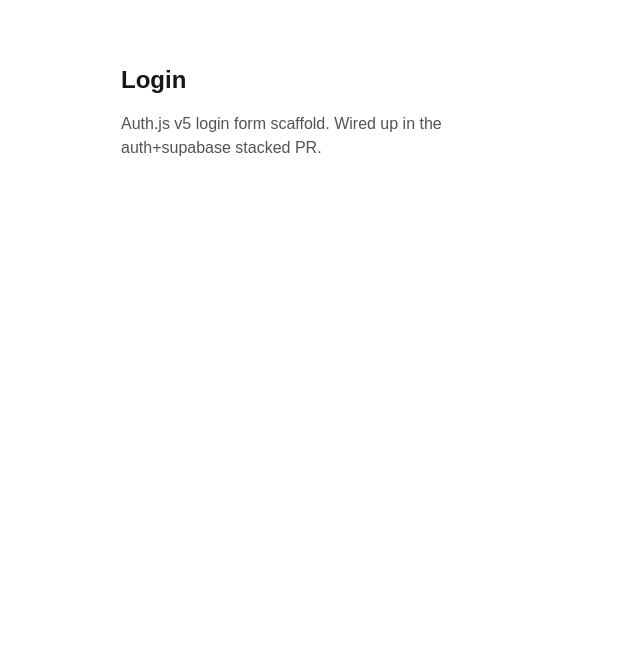
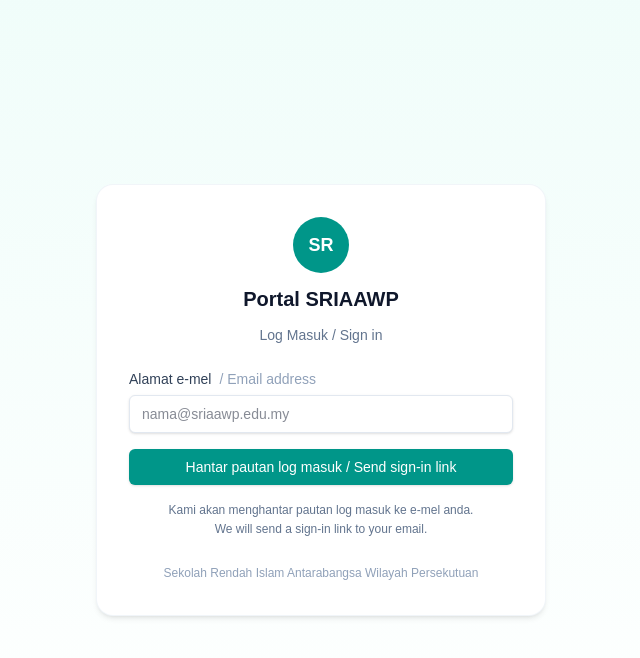
Before and after one commit to Arif-Sofi/sriaawp-portal, a Next.js app: page /login in a window 1280 px wide. Shown: the top 658 px of the page, without its empty margins (319-959 px from the left). Built offline with nearby package versions, Linux system fonts and the light colour scheme; no server answers.

Commit message:
feat(ui): bilingual /login page with magic-link Server Action

```diff
--- /dev/null
+++ b/src/app/(auth)/login/login-form.tsx
@@ -0,0 +1,54 @@
+"use client";
+
+import { useFormStatus } from "react-dom";
+
+interface LoginFormProps {
+  action: (formData: FormData) => Promise<void>;
+  errorCode?: string;
+}
+
+export function LoginForm({ action, errorCode }: LoginFormProps) {
+  return (
+    <form action={action} className="flex flex-col gap-4">
+      <label className="flex flex-col gap-1.5 text-sm">
+        <span className="font-medium text-slate-700">
+          Alamat e-mel
+          <span className="ml-2 font-normal text-slate-400">/ Email address</span>
+        </span>
+        <input
+          type="email"
+          name="email"
+          required
+          autoComplete="email"
+          placeholder="nama@sriaawp.edu.my"
+          className="rounded-md border border-slate-200 bg-white px-3 py-2 text-sm text-slate-900 shadow-sm outline-none focus:border-teal-500 focus:ring-2 focus:ring-teal-200"
+        />
+      </label>
+      {errorCode ? (
+        <p className="rounded-md bg-amber-50 px-3 py-2 text-xs text-amber-800">
+          Pautan log masuk gagal dihantar. Cuba sekali lagi. / Sign-in link could not be sent.
+          Please try again. <span className="font-mono text-amber-600">({errorCode})</span>
+        </p>
+      ) : null}
+      <SubmitButton />
+      <p className="text-center text-xs leading-relaxed text-slate-500">
+        Kami akan menghantar pautan log masuk ke e-mel anda.
+        <br />
+        We will send a sign-in link to your email.
+      </p>
+    </form>
+  );
+}
+
+function SubmitButton() {
+  const { pending } = useFormStatus();
+  return (
+    <button
+      type="submit"
+      disabled={pending}
+      className="rounded-md bg-teal-600 px-4 py-2 text-sm font-medium text-white shadow-sm transition hover:bg-teal-700 focus:outline-none focus:ring-2 focus:ring-teal-300 disabled:cursor-not-allowed disabled:bg-teal-400"
+    >
+      {pending ? "Menghantar… / Sending…" : "Hantar pautan log masuk / Send sign-in link"}
+    </button>
+  );
+}
--- a/src/app/(auth)/login/page.tsx
+++ b/src/app/(auth)/login/page.tsx
@@ -1,10 +1,41 @@
-export default function LoginPage() {
+import { signIn } from "@/lib/auth";
+
+import { LoginForm } from "./login-form";
+
+interface LoginPageProps {
+  searchParams: Promise<{ callbackUrl?: string; error?: string }>;
+}
+
+export default async function LoginPage({ searchParams }: LoginPageProps) {
+  const params = await searchParams;
+  const callbackUrl = params.callbackUrl ?? "/";
+  const errorCode = params.error;
+
+  async function sendMagicLink(formData: FormData) {
+    "use server";
+    const email = String(formData.get("email") ?? "").trim();
+    if (!email) return;
+    await signIn("resend", { email, redirectTo: callbackUrl });
+  }
+
   return (
-    <main className="mx-auto max-w-md px-6 py-16">
-      <h1 className="text-2xl font-semibold">Login</h1>
-      <p className="mt-4 text-zinc-600">
-        Auth.js v5 login form scaffold. Wired up in the auth+supabase stacked PR.
-      </p>
+    <main className="grid min-h-dvh place-items-center bg-gradient-to-b from-teal-50 to-white px-4 py-12">
+      <section className="w-full max-w-md rounded-2xl bg-white p-8 shadow-md ring-1 ring-slate-100">
+        <header className="mb-6 flex flex-col items-center gap-3 text-center">
+          <div
+            aria-hidden
+            className="flex h-14 w-14 items-center justify-center rounded-full bg-teal-600 text-lg font-semibold text-white"
+          >
+            SR
+          </div>
+          <h1 className="text-xl font-semibold text-slate-900">Portal SRIAAWP</h1>
+          <p className="text-sm text-slate-500">Log Masuk / Sign in</p>
+        </header>
+        <LoginForm action={sendMagicLink} errorCode={errorCode} />
+        <footer className="mt-6 text-center text-xs leading-relaxed text-slate-400">
+          Sekolah Rendah Islam Antarabangsa Wilayah Persekutuan
+        </footer>
+      </section>
     </main>
   );
 }
```
